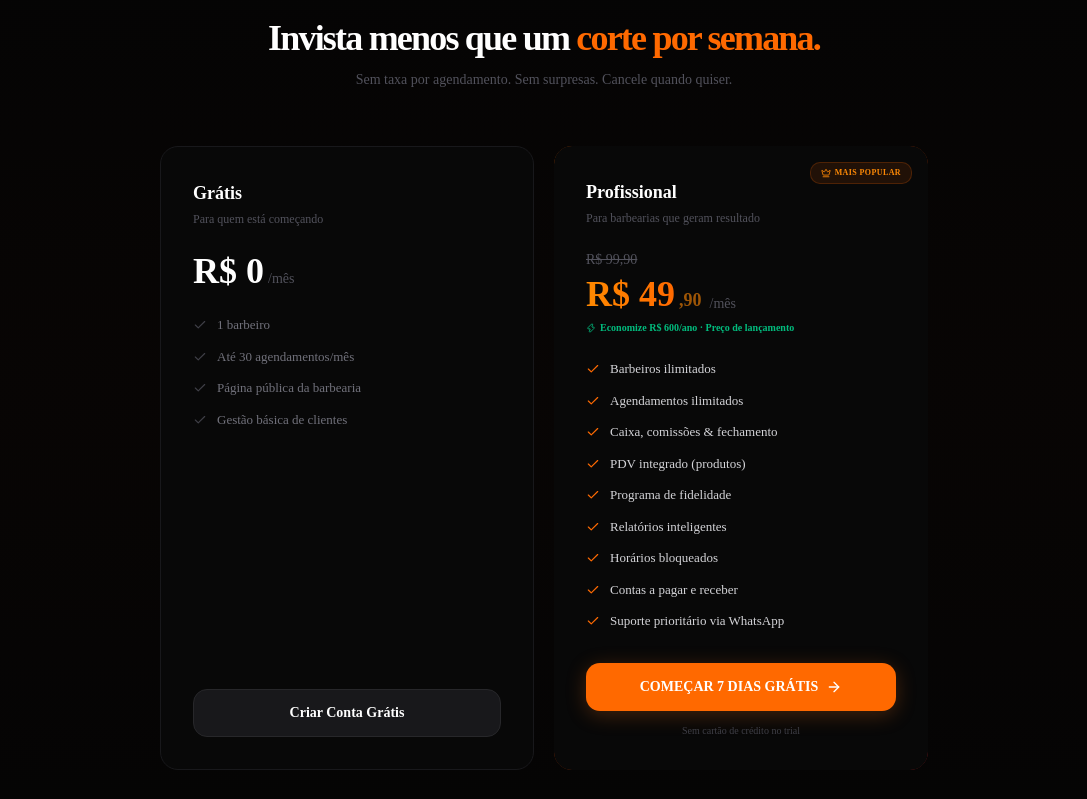
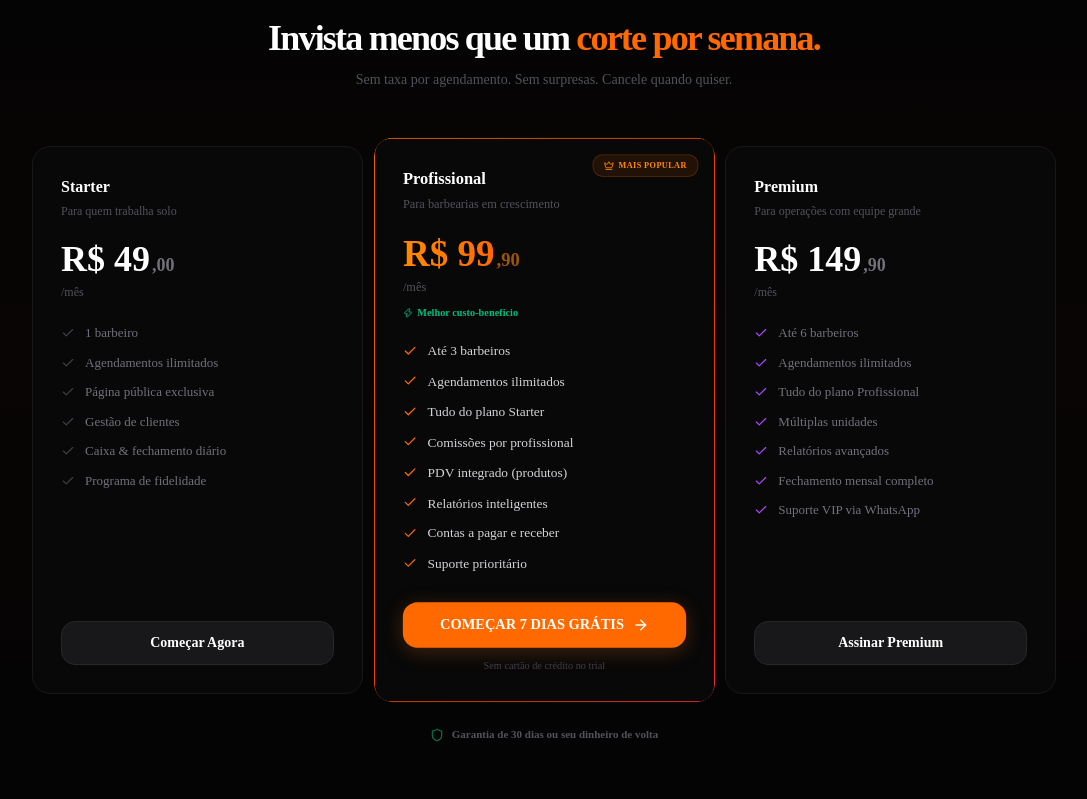
Before and after one commit to moacyfilho/agendeibarber, a Next.js app: page / in a window 1280 px wide. Shown: the part 2361-3160 px from the top of the page, without its empty margins (96-1183 px from the left). Built offline with nearby package versions, Linux system fonts and the light colour scheme.

Commit message:
feat(landing): atualizado preços dos planos seguindo o modelo de negócio (49, 99.90, 149.90) e reorganizado em 3 colunas

```diff
--- a/src/app/page.tsx
+++ b/src/app/page.tsx
@@ -273,24 +273,29 @@ export default function Home() {
             <p className="text-zinc-600 text-sm font-medium max-w-md mx-auto">Sem taxa por agendamento. Sem surpresas. Cancele quando quiser.</p>
           </div>
 
-          <div className="grid grid-cols-1 md:grid-cols-2 gap-5 max-w-3xl mx-auto">
+          <div className="grid grid-cols-1 md:grid-cols-3 gap-4 max-w-5xl mx-auto">
 
-            {/* Free Plan */}
-            <div className="bg-[#080808] border border-zinc-900 rounded-2xl p-7 md:p-8 flex flex-col">
-              <div className="mb-6">
-                <h3 className="text-lg font-bold text-white mb-1">Grátis</h3>
-                <p className="text-zinc-600 text-xs font-medium">Para quem está começando</p>
+            {/* Starter Plan */}
+            <div className="bg-[#080808] border border-zinc-900 rounded-2xl p-6 md:p-7 flex flex-col">
+              <div className="mb-5">
+                <h3 className="text-base font-bold text-white mb-1">Starter</h3>
+                <p className="text-zinc-600 text-xs font-medium">Para quem trabalha solo</p>
               </div>
-              <div className="mb-6">
-                <span className="text-4xl font-black text-white">R$ 0</span>
-                <span className="text-zinc-600 text-sm font-medium ml-1">/mês</span>
+              <div className="mb-5">
+                <div className="flex items-end gap-0.5">
+                  <span className="text-3xl md:text-4xl font-black text-white">R$ 49</span>
+                  <span className="text-zinc-500 text-lg font-bold">,00</span>
+                </div>
+                <span className="text-zinc-600 text-xs font-medium">/mês</span>
               </div>
-              <ul className="space-y-3 mb-8 flex-1">
+              <ul className="space-y-2.5 mb-7 flex-1">
                 {[
                   '1 barbeiro',
-                  'Até 30 agendamentos/mês',
-                  'Página pública da barbearia',
-                  'Gestão básica de clientes',
+                  'Agendamentos ilimitados',
+                  'Página pública exclusiva',
+                  'Gestão de clientes',
+                  'Caixa & fechamento diário',
+                  'Programa de fidelidade',
                 ].map(item => (
                   <li key={item} className="flex items-center gap-2.5 text-[13px] text-zinc-500 font-medium">
                     <Check className="w-3.5 h-3.5 text-zinc-700 flex-shrink-0" />
@@ -300,14 +305,14 @@ export default function Home() {
               </ul>
               <Link
                 href="/auth/login"
-                className="w-full h-12 bg-zinc-900 hover:bg-zinc-800 text-white font-bold text-sm rounded-xl transition-all flex items-center justify-center border border-zinc-800 hover:border-zinc-700"
+                className="w-full h-11 bg-zinc-900 hover:bg-zinc-800 text-white font-bold text-sm rounded-xl transition-all flex items-center justify-center border border-zinc-800 hover:border-zinc-700"
               >
-                Criar Conta Grátis
+                Começar Agora
               </Link>
             </div>
 
-            {/* Pro Plan — HIGHLIGHT */}
-            <div className="relative bg-[#080808] rounded-2xl p-7 md:p-8 flex flex-col overflow-hidden">
+            {/* Profissional Plan — HIGHLIGHT */}
+            <div className="relative bg-[#080808] rounded-2xl p-6 md:p-7 flex flex-col overflow-hidden md:scale-[1.03]">
               {/* Gradient border */}
               <div className="absolute inset-0 rounded-2xl p-[1px] bg-gradient-to-br from-orange-500 via-orange-600 to-red-500 -z-10">
                 <div className="w-full h-full bg-[#080808] rounded-[calc(1rem-1px)]" />
@@ -318,34 +323,30 @@ export default function Home() {
                 <Crown className="w-2.5 h-2.5" /> Mais Popular
               </div>
 
-              <div className="mb-6">
-                <h3 className="text-lg font-bold text-white mb-1">Profissional</h3>
-                <p className="text-zinc-600 text-xs font-medium">Para barbearias que geram resultado</p>
+              <div className="mb-5">
+                <h3 className="text-base font-bold text-white mb-1">Profissional</h3>
+                <p className="text-zinc-600 text-xs font-medium">Para barbearias em crescimento</p>
               </div>
-              <div className="mb-6">
-                <div className="flex items-end gap-1">
-                  <span className="text-zinc-600 text-sm line-through font-medium">R$ 99,90</span>
+              <div className="mb-5">
+                <div className="flex items-end gap-0.5">
+                  <span className="text-3xl md:text-4xl font-black text-transparent bg-clip-text bg-gradient-to-r from-orange-400 to-orange-500">R$ 99</span>
+                  <span className="text-orange-400/60 text-lg font-bold">,90</span>
                 </div>
-                <div className="flex items-end gap-1 mt-1">
-                  <span className="text-4xl font-black text-transparent bg-clip-text bg-gradient-to-r from-orange-400 to-orange-500">R$ 49</span>
-                  <span className="text-orange-400/60 text-lg font-bold">,90</span>
-                  <span className="text-zinc-600 text-sm font-medium ml-1">/mês</span>
-                </div>
+                <span className="text-zinc-600 text-xs font-medium">/mês</span>
                 <p className="text-[10px] font-bold text-emerald-500 mt-1.5 flex items-center gap-1">
-                  <Zap className="w-2.5 h-2.5" /> Economize R$ 600/ano · Preço de lançamento
+                  <Zap className="w-2.5 h-2.5" /> Melhor custo-benefício
                 </p>
               </div>
-              <ul className="space-y-3 mb-8 flex-1">
+              <ul className="space-y-2.5 mb-7 flex-1">
                 {[
-                  'Barbeiros ilimitados',
+                  'Até 3 barbeiros',
                   'Agendamentos ilimitados',
-                  'Caixa, comissões & fechamento',
+                  'Tudo do plano Starter',
+                  'Comissões por profissional',
                   'PDV integrado (produtos)',
-                  'Programa de fidelidade',
                   'Relatórios inteligentes',
-                  'Horários bloqueados',
                   'Contas a pagar e receber',
-                  'Suporte prioritário via WhatsApp',
+                  'Suporte prioritário',
                 ].map(item => (
                   <li key={item} className="flex items-center gap-2.5 text-[13px] text-zinc-300 font-medium">
                     <Check className="w-3.5 h-3.5 text-orange-500 flex-shrink-0" />
@@ -355,11 +356,48 @@ export default function Home() {
               </ul>
               <Link
                 href="/auth/login"
-                className="w-full h-12 bg-orange-500 hover:bg-orange-600 text-white font-black text-sm rounded-xl transition-all flex items-center justify-center gap-2 shadow-[0_4px_20px_rgba(249,115,22,0.25)] active:scale-[0.98]"
+                className="w-full h-11 bg-orange-500 hover:bg-orange-600 text-white font-black text-sm rounded-xl transition-all flex items-center justify-center gap-2 shadow-[0_4px_20px_rgba(249,115,22,0.25)] active:scale-[0.98]"
               >
                 COMEÇAR 7 DIAS GRÁTIS <ArrowRight className="w-4 h-4" />
               </Link>
-              <p className="text-[10px] text-zinc-700 text-center mt-3 font-medium">Sem cartão de crédito no trial</p>
+              <p className="text-[10px] text-zinc-700 text-center mt-2.5 font-medium">Sem cartão de crédito no trial</p>
+            </div>
+
+            {/* Premium Plan */}
+            <div className="bg-[#080808] border border-zinc-900 rounded-2xl p-6 md:p-7 flex flex-col">
+              <div className="mb-5">
+                <h3 className="text-base font-bold text-white mb-1">Premium</h3>
+                <p className="text-zinc-600 text-xs font-medium">Para operações com equipe grande</p>
+              </div>
+              <div className="mb-5">
+                <div className="flex items-end gap-0.5">
+                  <span className="text-3xl md:text-4xl font-black text-white">R$ 149</span>
+                  <span className="text-zinc-500 text-lg font-bold">,90</span>
+                </div>
+                <span className="text-zinc-600 text-xs font-medium">/mês</span>
+              </div>
+              <ul className="space-y-2.5 mb-7 flex-1">
+                {[
+                  'Até 6 barbeiros',
+                  'Agendamentos ilimitados',
+                  'Tudo do plano Profissional',
+                  'Múltiplas unidades',
+                  'Relatórios avançados',
+                  'Fechamento mensal completo',
+                  'Suporte VIP via WhatsApp',
+                ].map(item => (
+                  <li key={item} className="flex items-center gap-2.5 text-[13px] text-zinc-500 font-medium">
+                    <Check className="w-3.5 h-3.5 text-purple-500 flex-shrink-0" />
+                    {item}
+                  </li>
+                ))}
+              </ul>
+              <Link
+                href="/auth/login"
+                className="w-full h-11 bg-zinc-900 hover:bg-zinc-800 text-white font-bold text-sm rounded-xl transition-all flex items-center justify-center border border-zinc-800 hover:border-zinc-700"
+              >
+                Assinar Premium
+              </Link>
             </div>
           </div>
 
```
